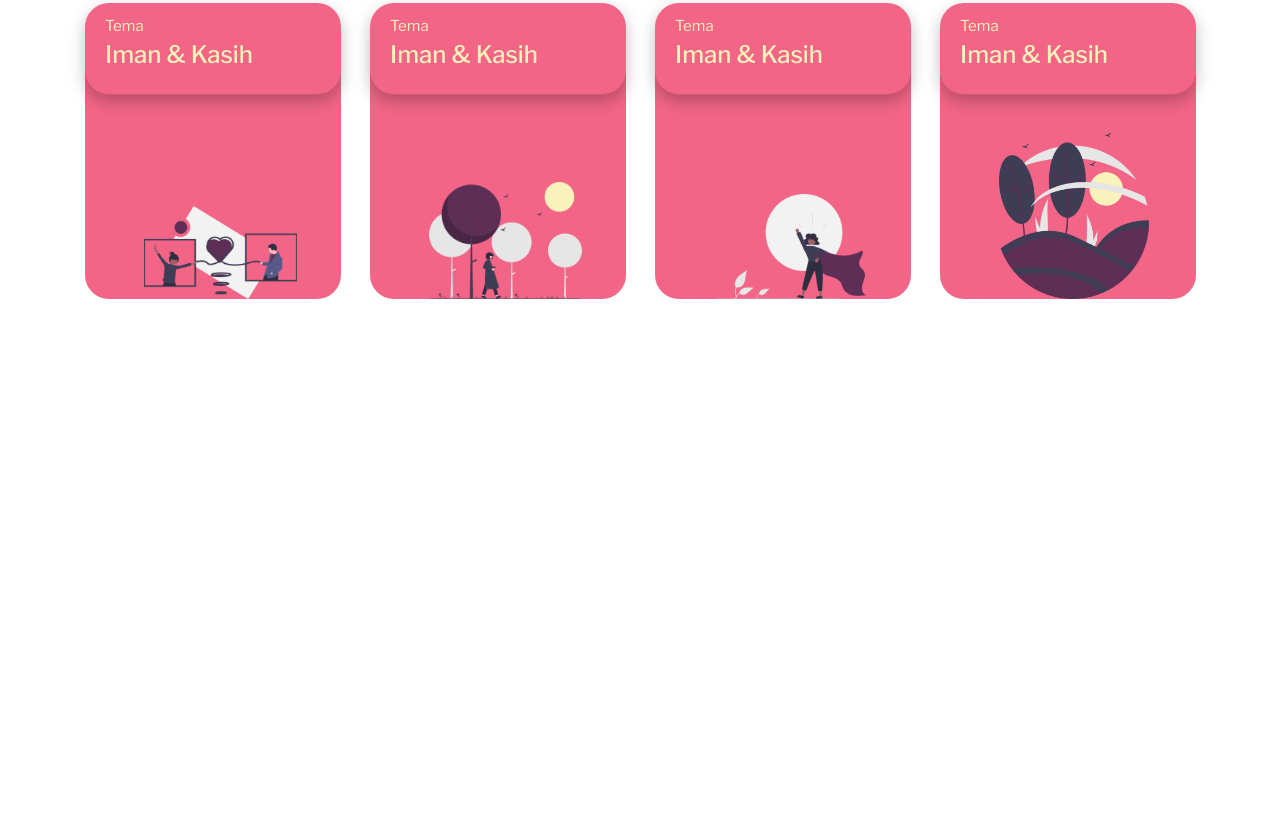
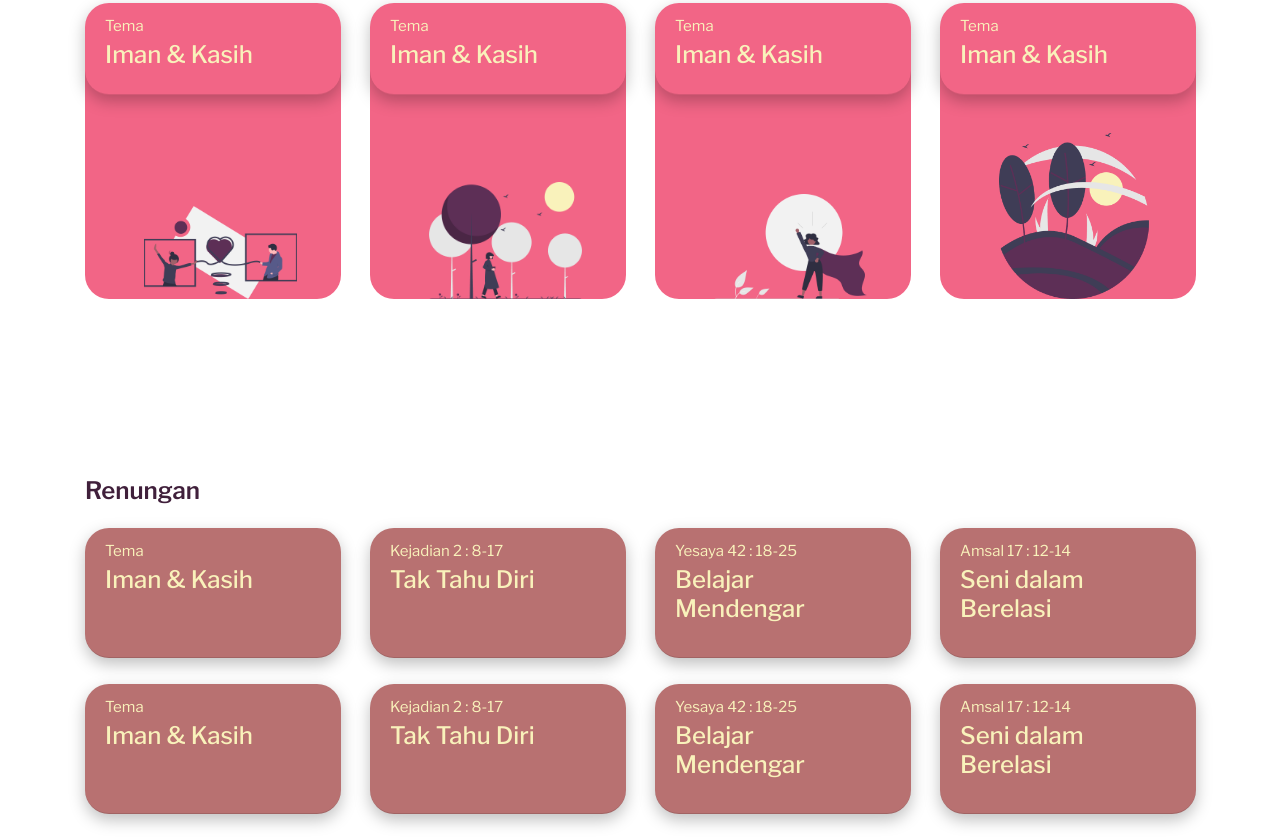
Before and after one commit to ricomalangi/joyway, a plain HTML site: page index.html in a window 1280 px wide. Shown: the part 1572-2412 px from the top of the page. Before the commit the page ends 1921 px from the top, so only its background shows below. Drawn offline with nearby package versions, Linux system fonts and the light colour scheme.

Commit message:
add section renungan

```diff
--- a/index.html
+++ b/index.html
@@ -173,6 +173,77 @@
             </div>
           </div>
         </section>
+        <section class="section-renungan">
+          <div class="container">
+            <h5>Renungan</h5>
+            <div class="row" style="margin-top: 22px;">
+              <div class="col-md-3">
+                <div class="card" style="width: 16rem;">
+                  <div class="card-header">
+                    <p class="card-text">Tema</p>
+                    <h5 class="card-title">Iman & Kasih</h5>
+                  </div>
+                </div>
+              </div>
+              <div class="col-md-3">
+                <div class="card" style="width: 16rem;">
+                  <div class="card-header">
+                    <p class="card-text">Kejadian 2 : 8-17</p>
+                    <h5 class="card-title">Tak Tahu Diri</h5>
+                  </div>
+                </div>
+              </div>
+              <div class="col-md-3">
+                <div class="card" style="width: 16rem;">
+                  <div class="card-header">
+                    <p class="card-text">Yesaya 42 : 18-25</p>
+                    <h5 class="card-title">Belajar Mendengar</h5>
+                  </div>
+                </div>
+              </div>
+              <div class="col-md-3">
+                <div class="card" style="width: 16rem;">
+                  <div class="card-header">
+                    <p class="card-text">Amsal 17 : 12-14</p>
+                    <h5 class="card-title">Seni dalam Berelasi</h5>
+                  </div>
+                </div>
+              </div>
+              <div class="col-md-3">
+                <div class="card" style="width: 16rem;">
+                  <div class="card-header">
+                    <p class="card-text">Tema</p>
+                    <h5 class="card-title">Iman & Kasih</h5>
+                  </div>
+                </div>
+              </div>
+              <div class="col-md-3">
+                <div class="card" style="width: 16rem;">
+                  <div class="card-header">
+                    <p class="card-text">Kejadian 2 : 8-17</p>
+                    <h5 class="card-title">Tak Tahu Diri</h5>
+                  </div>
+                </div>
+              </div>
+              <div class="col-md-3">
+                <div class="card" style="width: 16rem;">
+                  <div class="card-header">
+                    <p class="card-text">Yesaya 42 : 18-25</p>
+                    <h5 class="card-title">Belajar Mendengar</h5>
+                  </div>
+                </div>
+              </div>
+              <div class="col-md-3">
+                <div class="card" style="width: 16rem;">
+                  <div class="card-header">
+                    <p class="card-text">Amsal 17 : 12-14</p>
+                    <h5 class="card-title">Seni dalam Berelasi</h5>
+                  </div>
+                </div>
+              </div>
+            </div>
+          </div>
+        </section>
     </div>
 
    <script src="vendor/jquery/jquery.min.js"></script>
```
Also changed, not shown: style/main.css, 1 other file.
